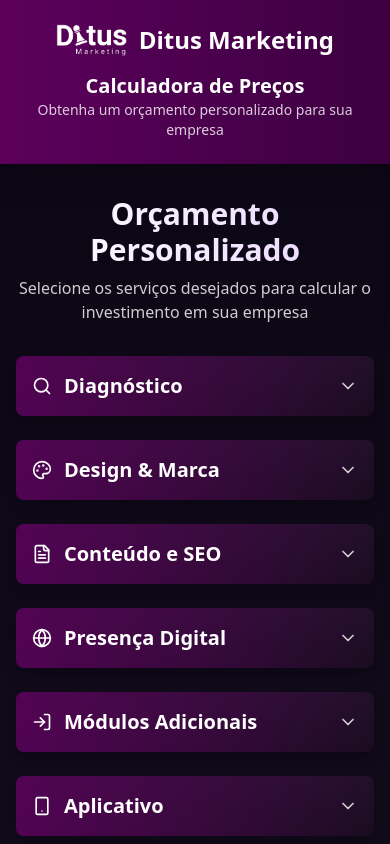
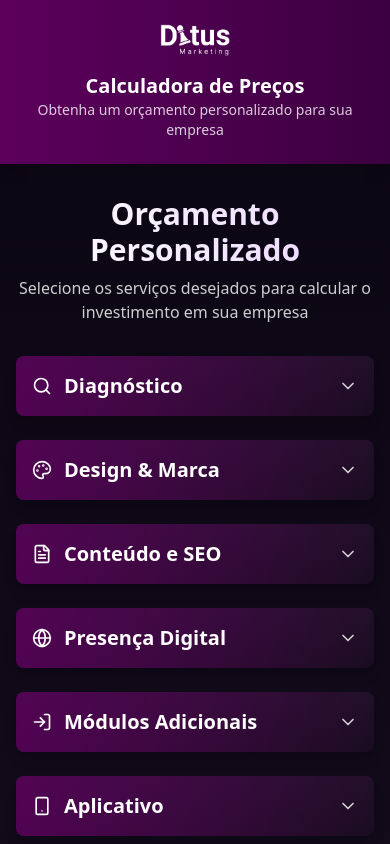
Before and after one commit to comercialditus5/calculadora-ditus, a React (Vite) app: page / in a window 390 px wide. Shown: the top 844 px of the page. Built offline with nearby package versions, Linux system fonts and the light colour scheme; what @react-pdf/renderer would draw is missing.

Commit message:
Remove Ditus Marketing text from header

```diff
--- a/src/components/Header.tsx
+++ b/src/components/Header.tsx
@@ -8,9 +8,8 @@ export const Header: React.FC = () => {
           <img
             src="/logotipo-ditus-marketing.png"
             alt="Ditus Marketing"
-            className="h-8 md:h-10 mr-3"
+            className="h-8 md:h-10"
           />
-          <h1 className="text-2xl md:text-3xl font-bold text-white">Ditus Marketing</h1>
         </div>
         <div className="text-center md:text-right">
           <h2 className="text-xl md:text-2xl font-semibold text-white">Calculadora de Preços</h2>
```
